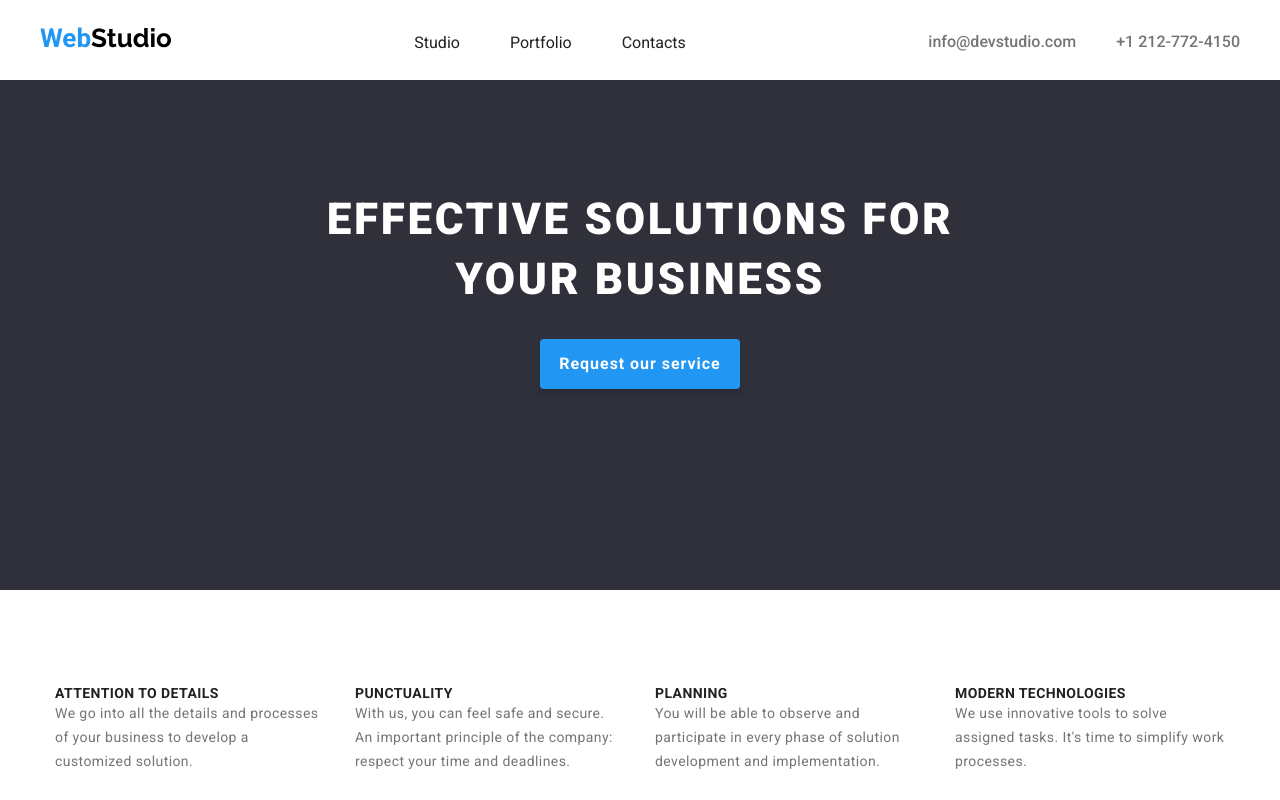
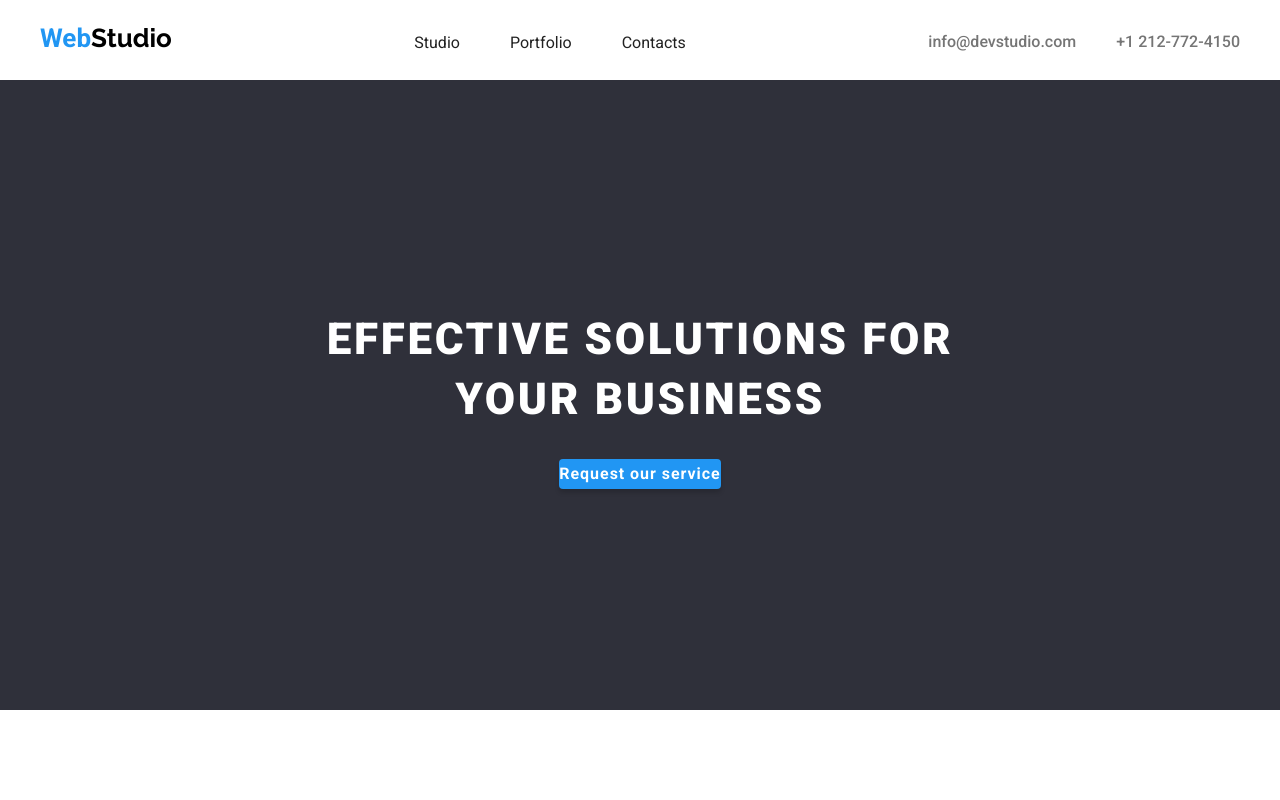
Before and after one commit to Anatolyie/WebStudio, a plain HTML site: page index.html in a window 1280 px wide. Shown: the top 800 px of the page. Drawn offline with Linux system fonts and the light colour scheme.

Commit message:
change some styles

```diff
--- a/css/style.css
+++ b/css/style.css
@@ -167,7 +167,7 @@
 
 .promo {
     min-height: 430px;
-    padding-top: 80px;
+    padding-top: 200px;
     padding-bottom: 0;
     background: #2F303A;
 }
@@ -186,8 +186,8 @@
 .promo-btn {
     display: block;
     margin: 0 auto;
-    width: 200px;
-    height: 50px;
+    /* width: 200px; */
+    /* height: 50px; */
     background: var(--first-color);
     box-shadow: 0px 4px 4px rgba(0, 0, 0, 0.15);
     border-radius: 4px;
```
